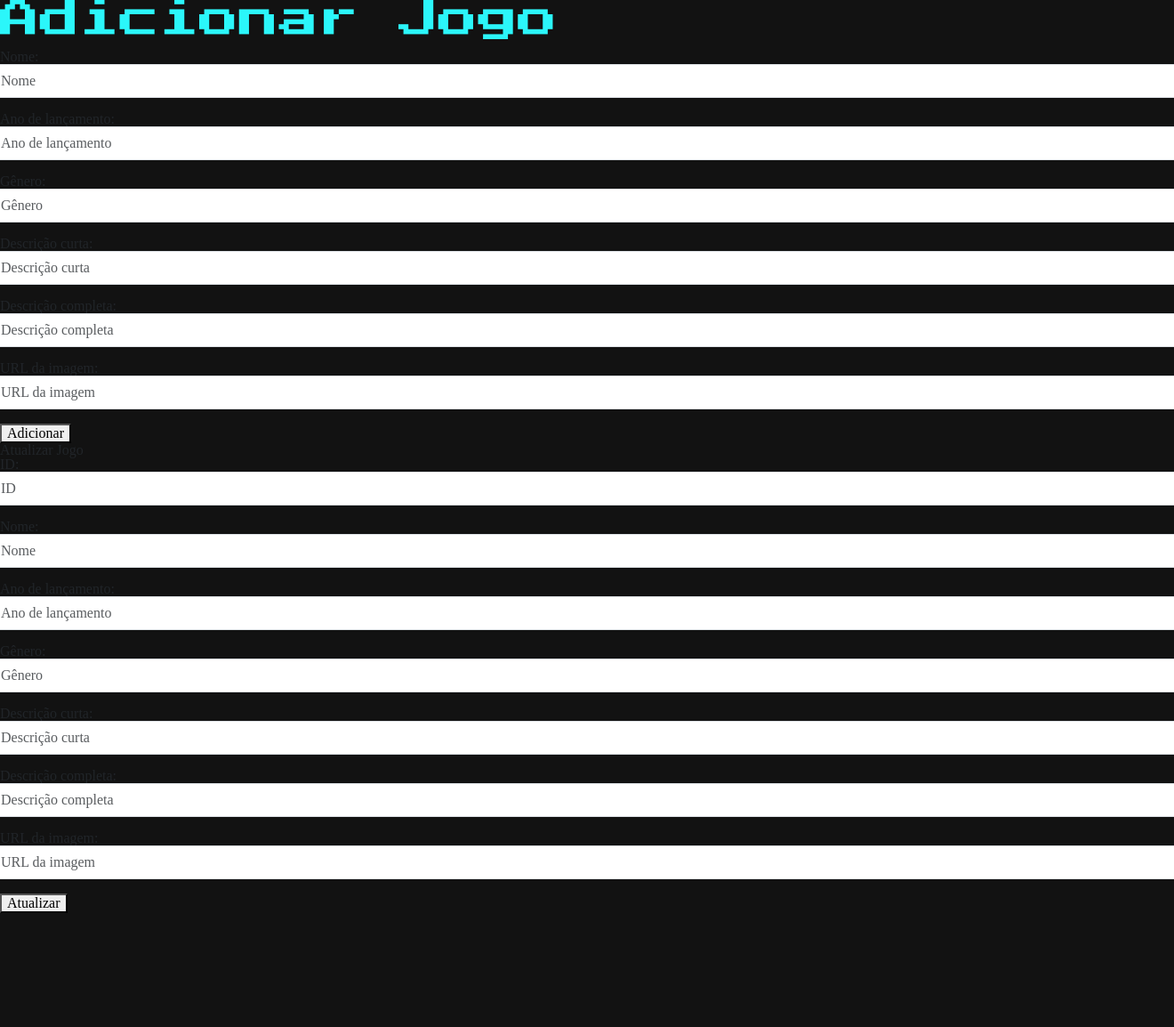
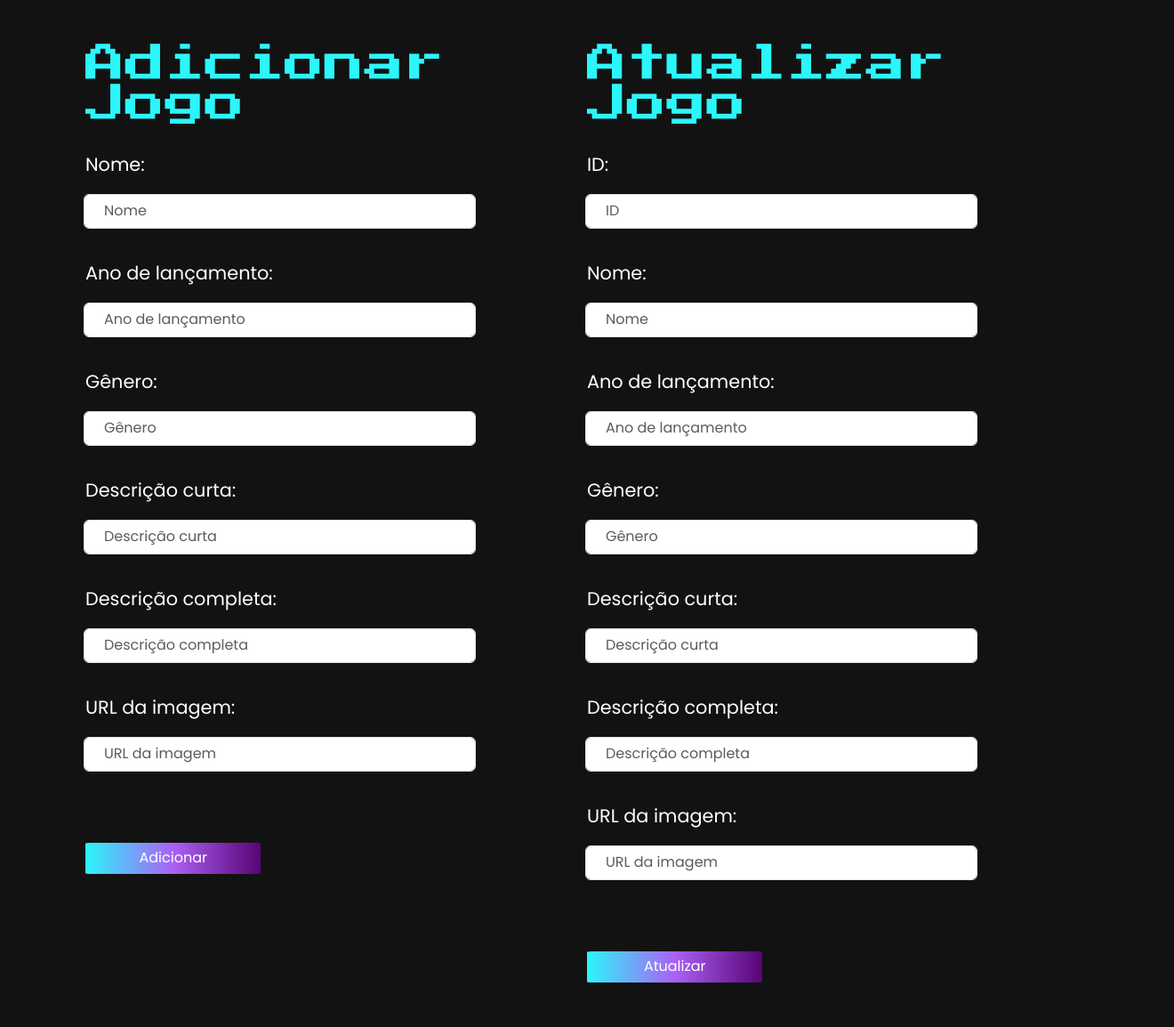
Before and after one commit to pabloreis5/Gamerank-Projeto, a Flask app: page /adminpage in a window 1320 px wide; the page is wider, and only the part inside the window is pictured. Shown: that part at 89% size. Before the commit the page ends 1026 px from the top of that part, so only its background shows below. Run offline with Flask 3, Linux system fonts and the light colour scheme; data comes from the database, SQL or seed files in the repository; some libraries are stand-ins or nearby versions.

Commit message:
Estilizando forms adminpage

```diff
--- a/static/style/style.css
+++ b/static/style/style.css
@@ -694,6 +694,8 @@ a:hover, button:hover {
 
 .administrators {
   background-color: #121212;
+  padding: 50px 96px 50px 96px;
+
 }
 
 .administrators form:nth-child(1) {
@@ -702,9 +704,78 @@ a:hover, button:hover {
     font-size: 2.8rem;
     color: #2BF6FA;
     margin-bottom: 0.7rem;
-}
+  }
+
+  label {
+    width: 100%;
+    font-family: "Poppins";
+    font-size: 1.3rem;
+    color: white;
+    margin-bottom: 1.4rem;
+    margin-top: 1.5rem;
+  }
+
+  input {
+    width: 75%;
+    font-family: "Poppins";
+    padding: 0.4rem 0.4rem 0.4rem 1.4rem;
+    margin-left: 0.6rem;
+  }
+
+  button {
+    margin-top: 4rem;
+    display: block;
+    width: 35%;
+    padding: 0.6rem 0.6rem 0.6rem 0.6rem;
+    font-family: "Poppins";
+    text-align: center;
+    text-decoration: none;
+    color: white;
+    background: linear-gradient(to right, #2BF6FA, #AB61F5, #580475);
+    border: none;
+    border-radius: 3%;
+    transition: 0.5s;
+  }
+
 }
 
-.insert__form {
+.administrators form:nth-child(2) {
+  h1 {
+    font-family: "Press Start 2P";
+    font-size: 2.8rem;
+    color: #2BF6FA;
+    margin-bottom: 0.7rem;
+  }
+
+  label {
+    width: 100%;
+    font-family: "Poppins";
+    font-size: 1.3rem;
+    color: white;
+    margin-bottom: 1.4rem;
+    margin-top: 1.5rem;
+  }
+
+  input {
+    width: 75%;
+    font-family: "Poppins";
+    padding: 0.4rem 0.4rem 0.4rem 1.4rem;
+    margin-left: 0.6rem;
+  }
+
+  button {
+    margin-top: 4rem;
+    display: block;
+    width: 35%;
+    padding: 0.6rem 0.6rem 0.6rem 0.6rem;
+    font-family: "Poppins";
+    text-align: center;
+    text-decoration: none;
+    color: white;
+    background: linear-gradient(to right, #2BF6FA, #AB61F5, #580475);
+    border: none;
+    border-radius: 3%;
+    transition: 0.5s;
+  }
 
 }
--- a/templates/html/pages/adminpage.html
+++ b/templates/html/pages/adminpage.html
@@ -32,7 +32,7 @@
         <input type="submit" value="Enviar">
     </form> -->
 
-    <section class="forms">
+    <section class="forms d-flex justify-content-between">
 
         <form class="insert__form" action="" method="POST">
             <fieldset>
```
